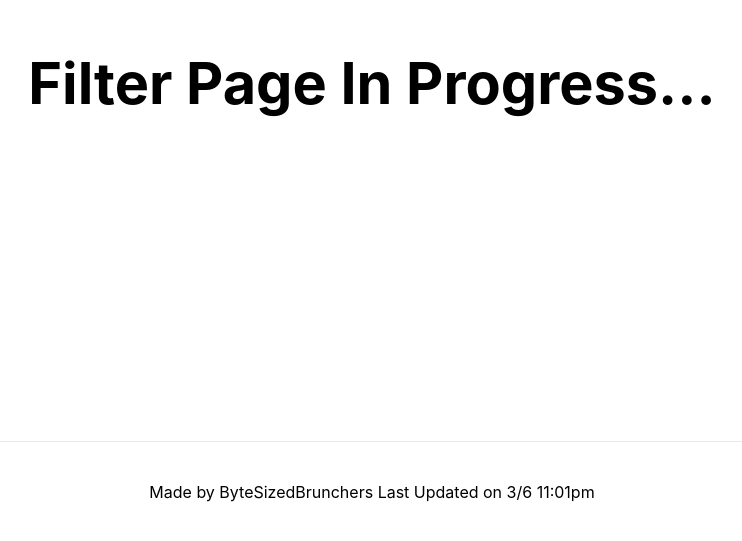
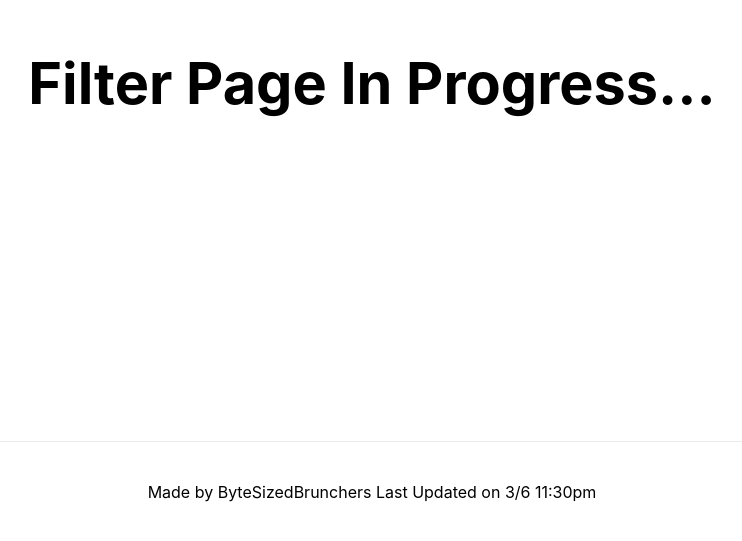
Before and after one commit to CSC-4350-SP2024/ByteSizeBrunchers, a Next.js app in the folder flavorfeed/: page /FilterPages in a window 1280 px wide. Shown: the part 259-800 px from the top of the page, without its empty margins (268-1010 px from the left). Built offline with nearby package versions, Linux system fonts and the light colour scheme.

Commit message:
updating me

```diff
--- a/flavorfeed/pages/FilterPages/index.js
+++ b/flavorfeed/pages/FilterPages/index.js
@@ -17,7 +17,7 @@ export default function Home() {
           rel="noopener noreferrer"
         >
           Made by ByteSizedBrunchers
-	  Last Updated on 3/6 11:01pm
+	  Last Updated on 3/6 11:30pm
         </a>
       </footer>
 
```
